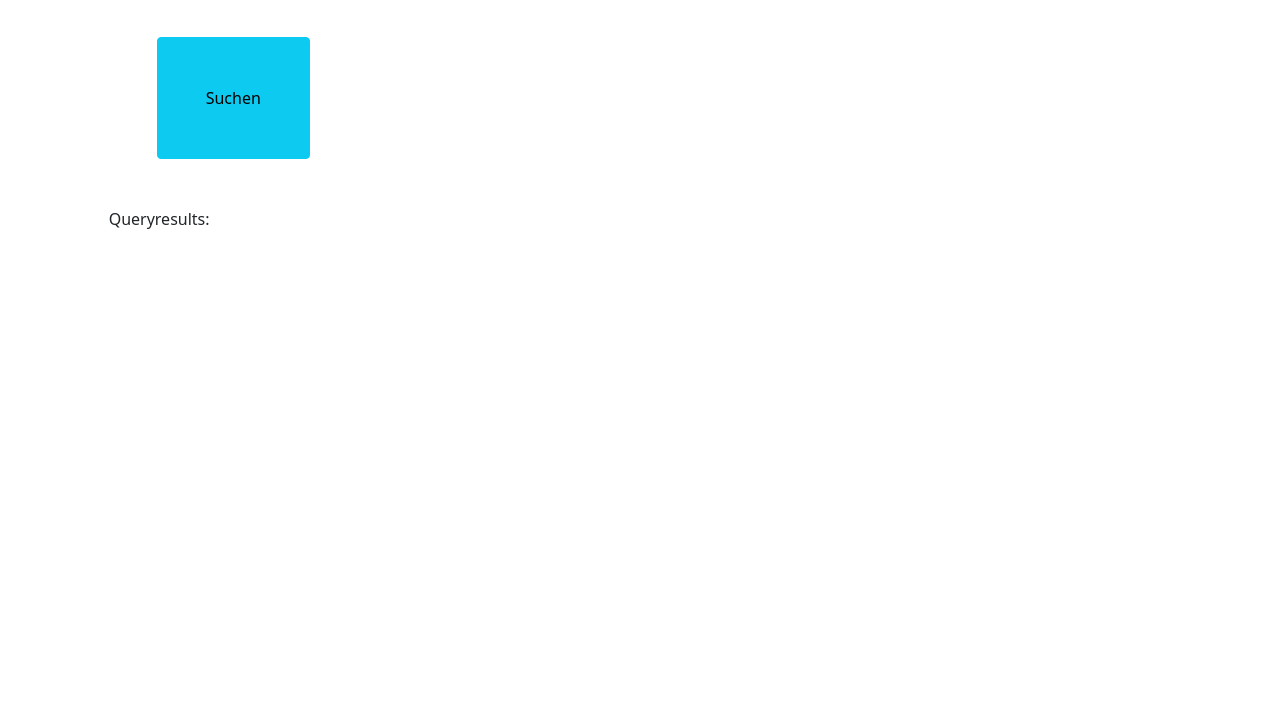
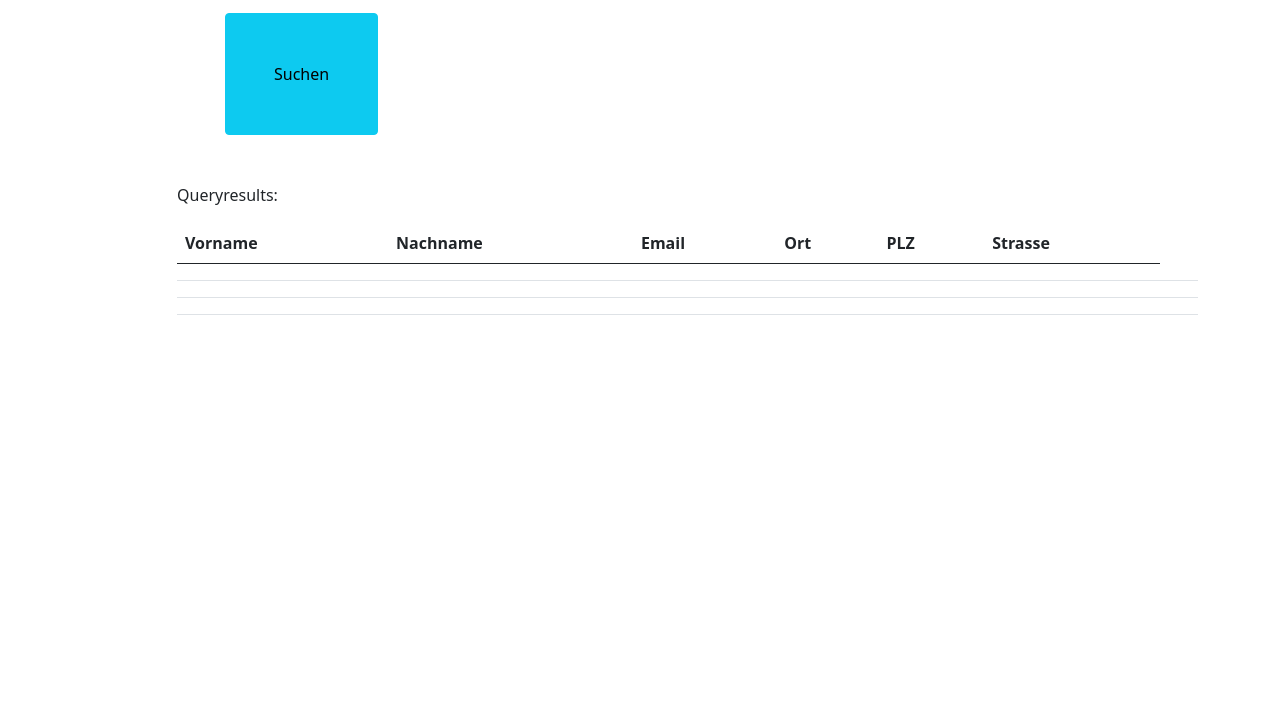
Before and after one commit to julian434school/133_aufgaben, a plain HTML site: page AJAX JSON/ajax.html in a window 1280 px wide. Shown: the part 91-800 px from the top of the page. Drawn offline with nearby package versions, Linux system fonts and the light colour scheme.

Commit message:
ajaxjson

```diff
--- a/AJAX JSON/ajax.html
+++ b/AJAX JSON/ajax.html
@@ -1,33 +1,80 @@
 <!doctype html>
 <html lang="en">
+
 <head>
   <!-- Required meta tags -->
   <meta charset="utf-8">
   <meta name="viewport" content="width=device-width, initial-scale=1">
 
   <!-- Bootstrap CSS -->
-    <link href="https://cdn.jsdelivr.net/npm/bootstrap@5.0.0-beta2/dist/css/bootstrap.min.css" rel="stylesheet" integrity="sha384-BmbxuPwQa2lc/FVzBcNJ7UAyJxM6wuqIj61tLrc4wSX0szH/Ev+nYRRuWlolflfl" crossorigin="anonymous">
+  <link href="https://cdn.jsdelivr.net/npm/bootstrap@5.0.0-beta2/dist/css/bootstrap.min.css" rel="stylesheet"
+    integrity="sha384-BmbxuPwQa2lc/FVzBcNJ7UAyJxM6wuqIj61tLrc4wSX0szH/Ev+nYRRuWlolflfl" crossorigin="anonymous">
 
   <title>Hello, world!</title>
 </head>
+
 <body>
-      <row class="container">
-          <row class="row">
-              <row class="col-1"></row>
-              <row class="col">
+  <div class="container">
+    <div class="row">
+      <div class="col-1">
+      </div>
+      <div class="col">
         <h1>AJAX & JSON!</h1>
-                <button class="btn btn-info m-5 p-5" onclick="suchen()">Suchen</button>
-                <p id="queryresults">
-                    Queryresults:
-                </p>
-              </row>
-          </row>
-      </row>
+        <button class="btn btn-info m-5 p-5" id="searchButton" onclick="search()">Suchen</button>
+        <p>Queryresults:</p>
+        <p id="queryresults"></p>
+
+        <table class="table">
+          <thead>
+            <tr>
+              <th scope="col">Vorname</th>
+              <th scope="col">Nachname</th>
+              <th scope="col">Email</th>
+              <th scope="col">Ort</th>
+              <th scope="col">PLZ</th>
+              <th scope="col">Strasse</th>
+            </tr>
+          </thead>
+          <tbody>
+            <tr>
+              <th scope="row"></th>
+              <td></td>
+              <td></td>
+              <td></td>
+              <td></td>
+              <td></td>
+              <td></td>
+            </tr>
+            <tr>
+              <th scope="row"></th>
+              <td></td>
+              <td></td>
+              <td></td>
+              <td></td>
+              <td></td>
+              <td></td>
+            </tr>
+            <tr>
+              <th scope="row"></th>
+              <td></td>
+              <td></td>
+              <td></td>
+              <td></td>
+              <td></td>
+              <td></td>
+            </tr>
+          </tbody>
+        </table>
+      </div>
+    </div>
+  </div>
 
   <!-- Optional JavaScript; choose one of the two! -->
 
   <!-- Option 1: Bootstrap Bundle with Popper -->
-    <script src="https://cdn.jsdelivr.net/npm/bootstrap@5.0.0-beta2/dist/js/bootstrap.bundle.min.js" integrity="sha384-b5kHyXgcpbZJO/tY9Ul7kGkf1S0CWuKcCD38l8YkeH8z8QjE0GmW1gYU5S9FOnJ0" crossorigin="anonymous"></script>
+  <script src="https://cdn.jsdelivr.net/npm/bootstrap@5.0.0-beta2/dist/js/bootstrap.bundle.min.js"
+    integrity="sha384-b5kHyXgcpbZJO/tY9Ul7kGkf1S0CWuKcCD38l8YkeH8z8QjE0GmW1gYU5S9FOnJ0"
+    crossorigin="anonymous"></script>
   <script src="https://ajax.googleapis.com/ajax/libs/jquery/3.5.1/jquery.min.js"></script>
 
   <script src="ajax.js"></script>
@@ -38,4 +85,5 @@
     <script src="https://cdn.jsdelivr.net/npm/bootstrap@5.0.0-beta2/dist/js/bootstrap.min.js" integrity="sha384-nsg8ua9HAw1y0W1btsyWgBklPnCUAFLuTMS2G72MMONqmOymq585AcH49TLBQObG" crossorigin="anonymous"></script>
     -->
 </body>
+
 </html>
--- a/AJAX JSON/ajax.js
+++ b/AJAX JSON/ajax.js
@@ -1,5 +1,6 @@
 var personObj = new Object();
 
+/*
 function suchen() {
     fetch("https://gibm.becknet.ch/personaldaten/personal.php?name=julian")
   .then(response => response.json())
@@ -9,3 +10,28 @@ function suchen() {
   $("p#queryresults").append(personObj.success);
 
 }
+*/
+/*
+function search() {
+  $.get("https://gibm.becknet.ch/personaldaten/personal.php?name=julian", function (data) {
+    $("p#queryresults").append(data);
+    alert("Load was performed.");
+  });
+}
+*/
+
+function search() {
+    $.getJSON('https://gibm.becknet.ch/personaldaten/personal.php?name=julian', function (data) {
+      $("#queryresults").text(data.data[0].vorname);
+    });
+}
+
+/*
+(document).ready(function () {
+  $("searchButton").click(function () {
+    $.getJSON('http://query.yahooapis.com/v1/public/yql?q=select%20%2a%20from%20yahoo.finance.quotes%20WHERE%20symbol%3D%27WRC%27&format=json&diagnostics=true&env=store://datatables.org/alltableswithkeys&callback', function (data) {
+      $("p#queryresults").append(data);
+    });
+  });
+});
+*/
```
Lines whose indentation alone changed are shown as unchanged.
